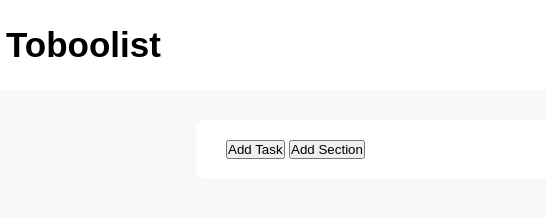
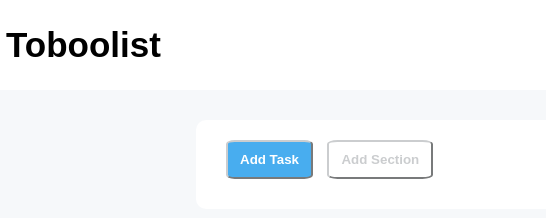
Before and after one commit to biancapcr/html-css-toboolist, a plain HTML site: page index.html in a window 1280 px wide. Shown: the full height of the page, 94-640 px from the left. Drawn offline with Linux system fonts and the light colour scheme.

Commit message:
[add] fix css

```diff
--- a/assets/css/style.css
+++ b/assets/css/style.css
@@ -32,3 +32,23 @@ body{
   max-width: 700px;
   border-radius: 10px;
 }
+/********  bottoni ************/
+.controls{
+  margin-bottom: 10px;
+
+}
+.add-task, .add-section{
+  background-color: white;
+  padding: 10px 12px;
+  margin-right: 10px;
+  border-radius: 10%;
+  border-color:#CBCDCF;
+  font-weight: bold;
+}
+.add-task{
+  background-color: #48adef;
+  color: white;
+}
+.add-section{
+  color: #CBCDCF;
+}
```
